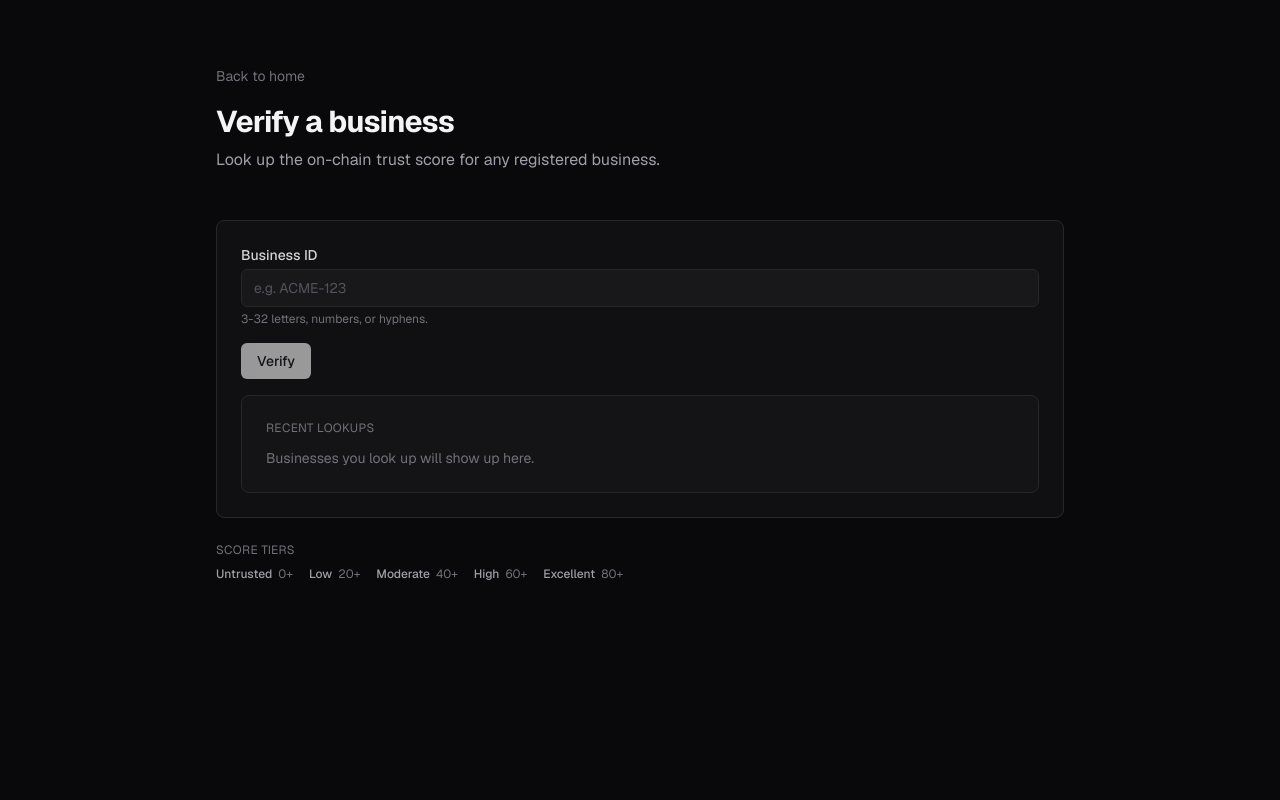
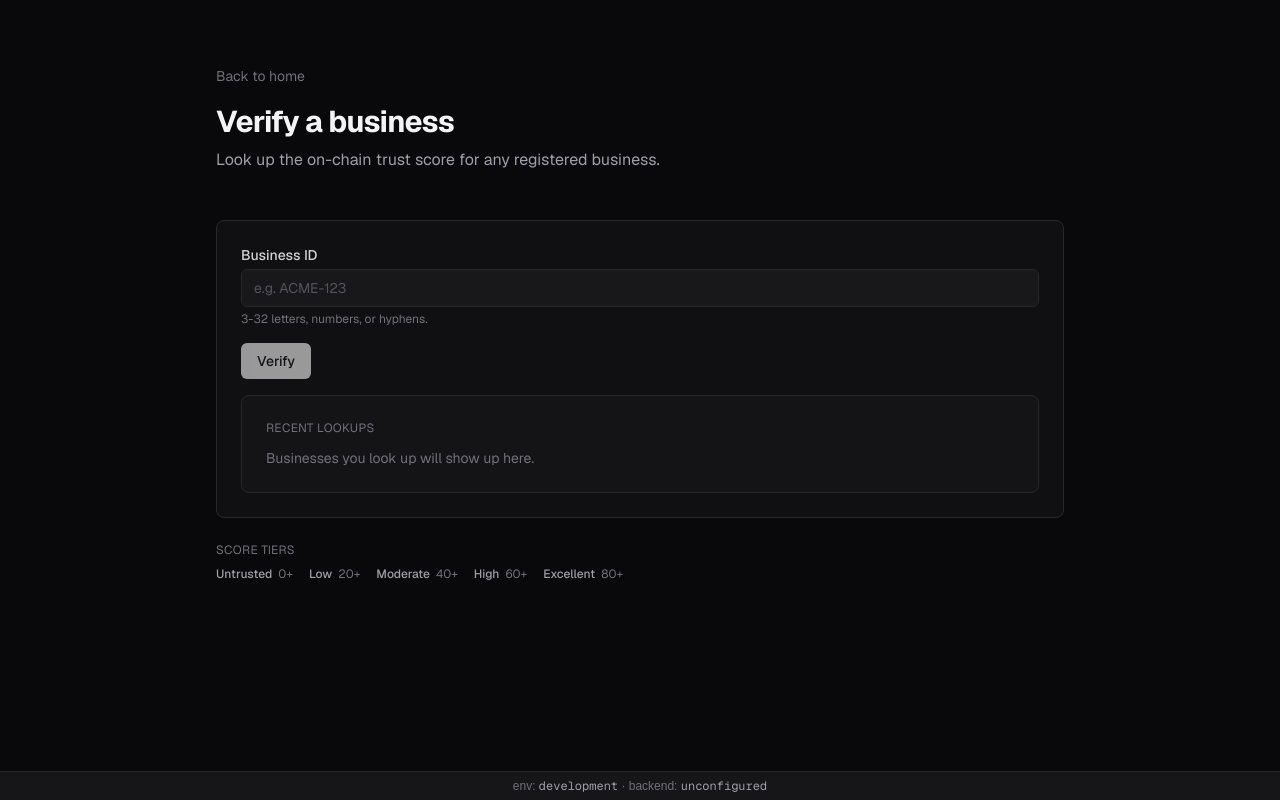
Before and after one commit to TrustLayer-Org/TrustLayer-Frontend, a Next.js app: page /verify in a window 1280 px wide. Built offline with nearby package versions, Linux system fonts and the light colour scheme.

Commit message:
feat: add environment identity diagnostics to layout
Show environment name and backend host in a diagnostic banner for
non-production builds. Uses build-time constants from next.config.mjs.
No secrets or full URLs are exposed. Also fixes metadata to match the
TrustLayer project.

```diff
--- a/src/app/layout.js
+++ b/src/app/layout.js
@@ -12,9 +12,15 @@ const geistMono = Geist_Mono({
 });
 
 export const metadata = {
-  title: "Create Next App",
-  description: "Generated by create next app",
+  title: "TrustLayer",
+  description:
+    "Decentralized business trust scoring on Stellar — verify business credibility using on-chain trust signals.",
 };
+
+// Environment identity is exposed via build-time constants set in
+// next.config.mjs. These are safe to render (no secrets, no full URLs).
+const appEnv = process.env.TRUSTLAYER_ENV ?? "development";
+const backendHost = process.env.TRUSTLAYER_BACKEND_HOST ?? "unconfigured";
 
 export default function RootLayout({ children }) {
   return (
@@ -23,6 +29,20 @@ export default function RootLayout({ children }) {
         className={`${geistSans.variable} ${geistMono.variable} antialiased`}
       >
         {children}
+        {/* Diagnostic banner: environment and backend identity, visible in
+            non-production builds to help developers verify configuration. */}
+        {appEnv !== "production" ? (
+          <div
+            role="status"
+            aria-label="Environment diagnostic"
+            className="fixed bottom-0 left-0 right-0 z-50 border-t border-zinc-800 bg-zinc-900/95 px-4 py-1.5 text-center text-xs text-zinc-500 backdrop-blur"
+          >
+            env: <span className="font-mono text-zinc-400">{appEnv}</span>
+            {" · "}
+            backend:{" "}
+            <span className="font-mono text-zinc-400">{backendHost}</span>
+          </div>
+        ) : null}
       </body>
     </html>
   );
```
